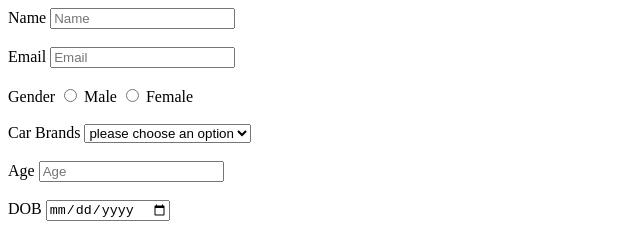
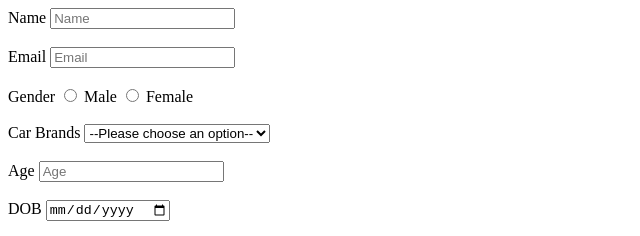
Before and after one commit to acciojob/signup-form-car-Ayush211103, a website: page main.html in a window 1280 px wide. Shown: the top 236 px of the page, 0-640 px from the left. Drawn offline with Linux system fonts and the light colour scheme.

Commit message:
created a submission

```diff
--- a/main.html
+++ b/main.html
@@ -24,9 +24,9 @@
 		<label for="gender_f">Female</label>
 		<br>
 		<br>
-		<label for="car">Car Brands</label>
-		<select id="car" required>
-			<option value="">please choose an option</option>
+		<label for="cars">Car Brands</label>
+		<select id="cars" required>
+			<option value="">--Please choose an option--</option>
 			<option value="GT">GT</option>
 			<option value="benz">benz</option>
 
```
